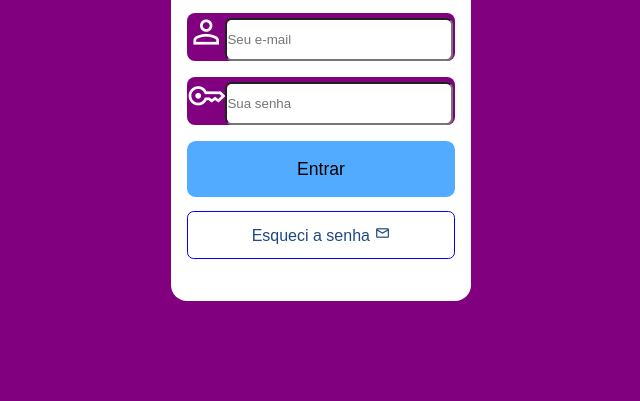
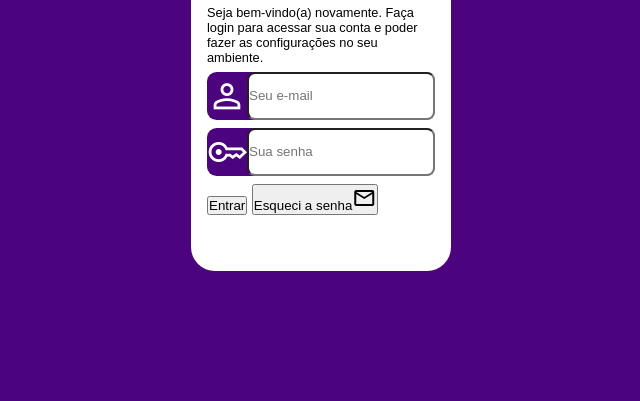
Before and after one commit to kaua-aosantana/HTML-CSS, a plain HTML site: page projetos/login/index.html in a window 1280 px wide. Shown: the part 399-800 px from the top of the page, without its empty margins (319-959 px from the left). Drawn offline with nearby package versions, Linux system fonts and the light colour scheme.

Commit message:
recomecando o projeto login

```diff
--- a/projetos/login/estilos/estilo.css
+++ b/projetos/login/estilos/estilo.css
@@ -4,6 +4,8 @@
     margin: 0;
     padding: 0;
     box-sizing: border-box;
+    text-decoration: none;
+    color: black;
     font-family: Arial, Helvetica, sans-serif;
 }
 html, body{
@@ -11,77 +13,55 @@ html, body{
     height: 100vh;
 }
 body{
-    position: absolute;
-    top: 0;
-    background-color: purple;
+    background-color: #4b037e;
 }
 main{
-    height: 600px;
-    width: 300px;
+    width: 260px;
+    height: 540px;
     background-color: white;
-    margin: calc(50vh - 300px) auto 0;
-    border-radius: 1em;
+    transform: translate(calc(50vw - 50%), calc(50vh - 50%));
+    border-radius: 1.5em;
     overflow: hidden;
 }
-section{
+.imagem{
     width: 100%;
-    height: 100%;
-}
-#foto{
+    height: 40%;
     background-image: url("../imagens/fundo.jpg");
     background-position: left bottom;
-    background-size: cover;
-    height: 30%;
 }
-#formulario{
+.formulario{
+    width: 100%;
+    height: 60%;
     padding: 1em;
 }
-#formulario h1{
+.texto h1{
     text-align: center;
+    margin-bottom: .6em;
 }
-.registro{
+.texto p{
+    font-size: .8em;
+    margin-bottom: .5em;
+}
+
+.cadastro p{
+    width: 100%;
     height: 3em;
-    margin: 1em 0;
-    border-radius: 0.5em;
-    background-color: purple;
-    position: relative;
+    background-color: #4b037e;
+    border-radius: .6em;
+    margin-bottom: .5em;
+    display: flex;
+    justify-content: space-around;
+    align-items: center;
 }
-.registro i{
-    font-size: 2.4em;
+.cadastro i{
     color: white;
+    font-size: 2.5em;
 }
-.registro input{
-    height: 90%;
-    display: inline-block;
-    width: 85%;
-    border-radius: 0.5em;
-    position: absolute;
-    top: 10%;
+.cadastro input{
+    height: 100%;
+    width: 100%;
+    border-radius: .6em;
 }
-.botao input{
-    width: 100%;
-    display: block;
-    padding: 1em;
-    background-color: rgb(82, 171, 255);
-    border-radius: 0.5em;
-    border: none;
-    font-size: 1.1em;
+.botoes{
+    height: max-content;
 }
-.botao button{
-    width: 100%;
-    display: block;
-    border: 1px solid blue;
-    margin: 1em 0;
-    padding: 1em;
-    background-color: transparent;
-    border-radius: 0.5em;
-}
-.botao button a{
-    display: block;
-    text-decoration: none;
-    color: rgb(30, 74, 127);
-    font-size: 1.2em;
-}
-.botao button i{
-    font-size: 1em;
-}
--- a/projetos/login/estilos/media-query.css
+++ /dev/null
@@ -1,17 +0,0 @@
-@charset "UTF-8";
-
-@media screen and (min-width: 768px) and (max-width: 992px){
-    main{
-        width: 600px;
-        height: 300px;
-        margin: calc(50vh - 150px) auto 0;
-    }
-    #foto{
-        height: 100%;
-        width: 40%;
-    }
-    section{
-        display: flex;
-        flex-direction: row;
-    }
-}
--- a/projetos/login/index.html
+++ b/projetos/login/index.html
@@ -5,33 +5,35 @@
     <meta name="viewport" content="width=device-width, initial-scale=1.0">
     <link href="https://fonts.googleapis.com/css2?family=Material+Symbols+Outlined" rel="stylesheet" />
     <link rel="stylesheet" href="estilos/estilo.css">
-    <link rel="stylesheet" href="estilos/media-query.css">
-    <title>Login</title>
+    <title>Meu login</title>
 </head>
 <body>
     <main>
-        <section>
-            <div id="foto"></div>
-            <div id="formulario">
+        <section class="imagem"></section>
+
+        <section class="formulario">
+            <div class="texto">
                 <h1>Login</h1>
                 <p>
                     Seja bem-vindo(a) novamente. Faça login para acessar sua conta e poder fazer as configurações no seu ambiente.
                 </p>
-                <form action="login.php" method="post" autocomplete="on">
-                    <p class="registro">
+            </div>
+            <form action="login.php" method="post" autocomplete="on">
+                <div class="cadastro">
+                    <p>
                         <i class="material-symbols-outlined">Person</i>
-                        <input type="email" name="email" id="iemail" placeholder="Seu e-mail" required autocomplete="email">
+                        <input type="email" name="email" id="iemail" autocomplete="email" placeholder="Seu e-mail">
                     </p>
-                    <p class="registro">
+                    <p>
                         <i class="material-symbols-outlined">Key</i>
-                        <input type="password" name="senha" id="isenha" autocomplete="current-password" placeholder="Sua senha" minlength="8" required>
+                        <input type="password" name="senha" id="isenha" autocomplete="current-password" minlength="8" placeholder="Sua senha">
                     </p>
-                    <p class="botao">
-                        <input type="submit" value="Entrar">
-                        <button><a href="esqueci_senha.html">Esqueci a senha <i class="material-symbols-outlined">Mail</i></a></button>
-                    </p>
-                </form>
-            </div>
+                </div>
+                <div class="botoes">
+                    <input type="submit" value="Entrar">
+                    <button><a href="#">Esqueci a senha<i class="material-symbols-outlined">Mail</i></a></button>
+                </div>
+            </form>
         </section>
     </main>
 </body>
```
